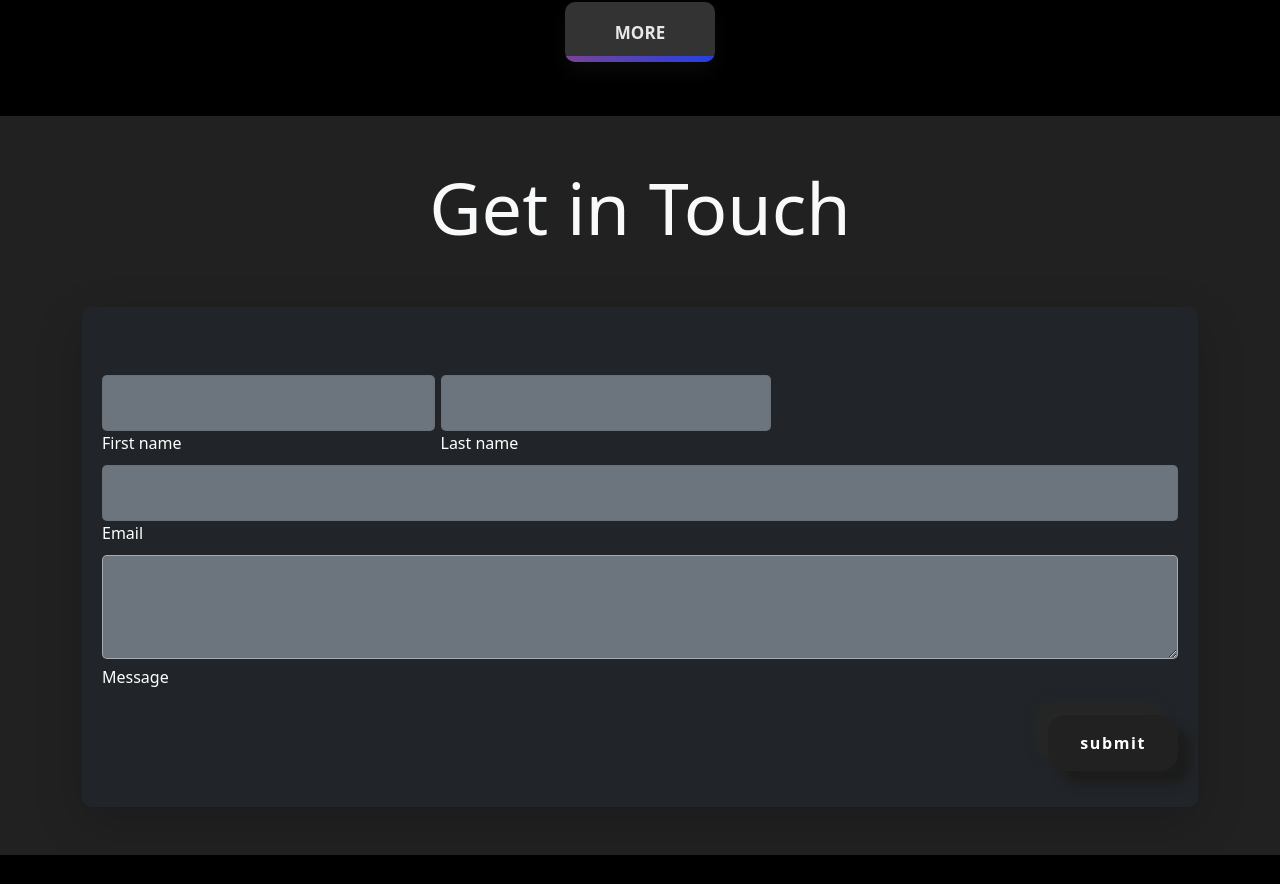
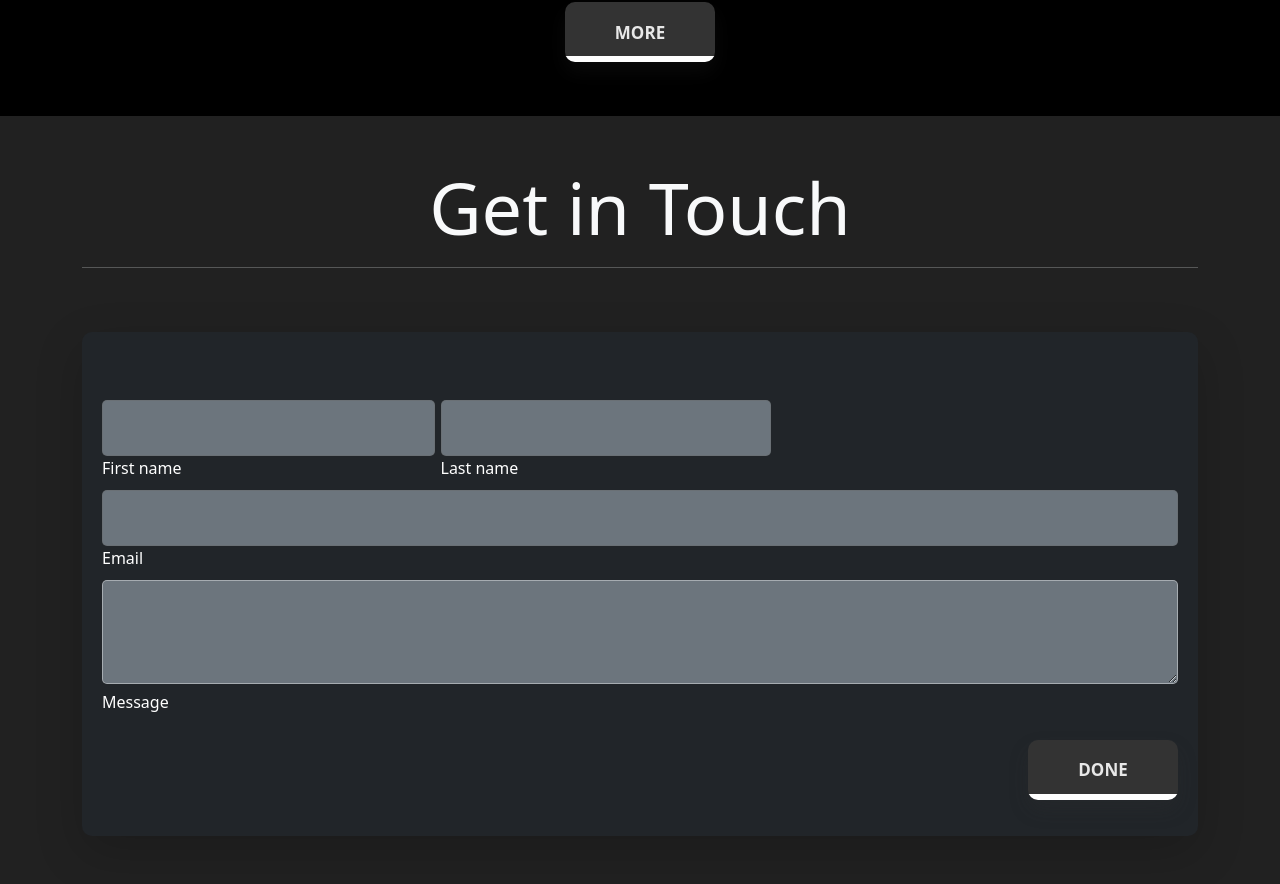
Before and after one commit to pickachuuu/portfolio, a React (Vite) app: page / in a window 1280 px wide. Shown: the part 2652-3536 px from the top of the page. Before the commit the page ends 3507 px from the top, so only its background shows below. Built offline with nearby package versions, Linux system fonts and the light colour scheme.

Commit message:
minor changes and fixes

```diff
--- a/src/App.css
+++ b/src/App.css
@@ -24,7 +24,7 @@ a {
 }
 
 .cardImg:hover {
-    box-shadow: 0px 0px 30px 10px rgba(0, 255, 117, 0.30);
+    box-shadow: 0px 0px 30px 10px rgba(255, 255, 255, 0.3);
 }
 
 .button {
@@ -52,7 +52,9 @@ a {
     width: 100%;
     height: 100%;
     pointer-events: none;
-    background: linear-gradient(135deg,#7b4397,#0040ff );
+    background: white;
+    color: black;
+    /* background: linear-gradient(135deg,#7b4397,#0040ff ); */
     transform: translate(0%,90%);
     z-index: 99;
     position: relative;
@@ -274,14 +276,14 @@ a {
 /* testing new button */
 
 .button2 {
-  --hover-shadows: 16px 16px 33px #121212,
-    -16px -16px 33px #303030;
-  --accent: fuchsia;
+  --hover-shadows: 16px 16px 33px #201d1d,
+    -16px -16px 33px #404040;
+  --accent: rgb(255, 255, 255);
   font-weight: bold;
   letter-spacing: 0.1em;
   border: none;
   border-radius: 1.1em;
-  background-color: #212121;
+  background-color: #343a40;
   color: white;
   padding: 1em 2em;
   transition: box-shadow ease-in-out 0.3s,
@@ -289,7 +291,7 @@ a {
     letter-spacing ease-in-out 0.1s,
     transform ease-in-out 0.1s;
   box-shadow: 13px 13px 10px #1c1c1c,
-    -13px -13px 10px #262626;
+    -13px -13px 10px #1f2326;
 }
 
 .button2:hover {
@@ -309,3 +311,83 @@ a {
 .bg-custom{
   background-color: #212121;
 }
+
+.nav-tabs .nav-link {
+  color: white; /* Set the default text color */
+}
+
+.nav-tabs .nav-link.active {
+  background-color: white; /* Set the background color for the active tab */
+  color: #343a40; /* Set the text color for the active tab */
+}
+
+
+
+/* button test 3 */
+
+
+.btn-submit {
+  position: relative;
+  background-color: transparent;
+  color: #e8e8e8;
+  font-size: 17px;
+  font-weight: 600;
+  border-radius: 10px;
+  width: 150px;
+  height: 60px;
+  border: none;
+  text-transform: uppercase;
+  cursor: pointer;
+  overflow: hidden;
+  box-shadow: 0 10px 20px rgba(51, 51, 51, 0.2);
+  transition: all 0.3s cubic-bezier(0.23, 1, 0.320, 1);
+}
+
+.btn-submit::before {
+  content: "Submit";
+  display: flex;
+  align-items: center;
+  justify-content: center;
+  width: 100%;
+  height: 100%;
+  pointer-events: none;
+  background: white;
+  color: black;
+  /* background: linear-gradient(135deg,#7b4397,#0040ff ); */
+  transform: translate(0%,90%);
+  z-index: 99;
+  position: relative;
+  transform-origin: bottom;
+  transition: all 0.6s cubic-bezier(0.23, 1, 0.320, 1);
+  text-decoration: none;
+}
+
+.btn-submit::after {
+  content: "Done";
+  display: flex;
+  align-items: center;
+  justify-content: center;
+  background-color: #333;
+  width: 100%;
+  height: 100%;
+  pointer-events: none;
+  transform-origin: top;
+  transform: translate(0%,-100%);
+  transition: all 0.6s cubic-bezier(0.23, 1, 0.320, 1);
+}
+
+.btn-submit:hover::before {
+  transform: translate(0%,0%);
+}
+
+.btn-submit:hover::after {
+  transform: translate(0%,-200%);
+}
+
+.btn-submit:focus {
+  outline: none;
+}
+
+.btn-submit:active {
+  scale: 0.95;
+}
--- a/src/components/contact.jsx
+++ b/src/components/contact.jsx
@@ -6,15 +6,19 @@ const Contact = () => {
       <div className="row">
         <div className="col-12">
           <div className="text-center">
-            <h1 className="display-2 text-light mt-5">
+            {/* <h1 className="display-2 text-light mt-5">
               Get in Touch
-            </h1>
-          </div>
+            </h1> */}
+            </div>
         </div>
       </div>
       <div className="row">
         <div className="col-12 mx-auto">
           <div className="container">
+          <h1 className="display-2 text-light text-center mt-5">
+              Get in Touch
+              <hr></hr>
+            </h1>
             <div className="row">
               <div className="col-12">
               <form className="form bg-dark my-5 shadow-lg" action='https://formspree.io/f/meqyqqzb' method='POST'>
@@ -41,9 +45,7 @@ const Contact = () => {
                   </label>
 
                   <div className='col-12'>
-                    <button className='button2 my-3 float-end'>
-                      <span className="text">submit</span>
-                    </button>
+                    <a className='btn-submit my-3 bg-dark float-end'></a>
                   </div>
               </form>
               </div>
--- a/src/components/workSection.jsx
+++ b/src/components/workSection.jsx
@@ -111,7 +111,7 @@ const WorkSection = () => {
                       <div className="progress-bar" style={{ width: '25%' }}></div>
                     </div>
                     <p className="card-text">
-                      "In progress: Developing a user-friendly Car Rental Website enabling account creation, login, and realistic car rental simulations."
+                      In progress: Developing a user-friendly Car Rental Website enabling account creation, login, and realistic car rental simulations.
                     </p>
                     <p className='lead'>Current progress</p>
                     <ul>
```
